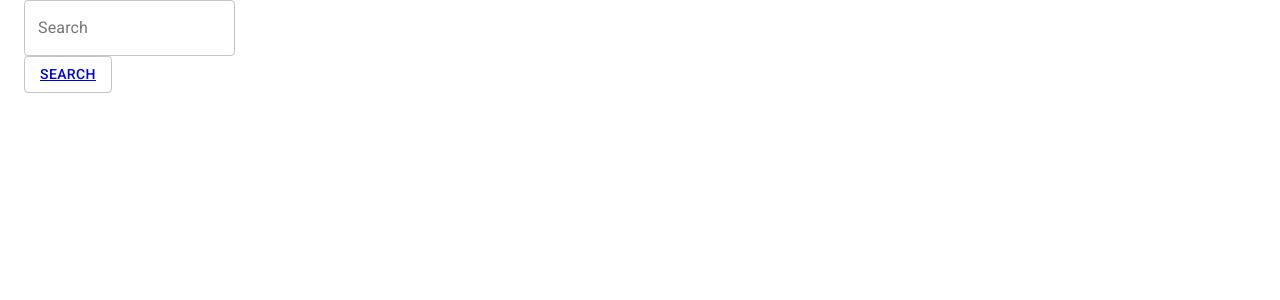
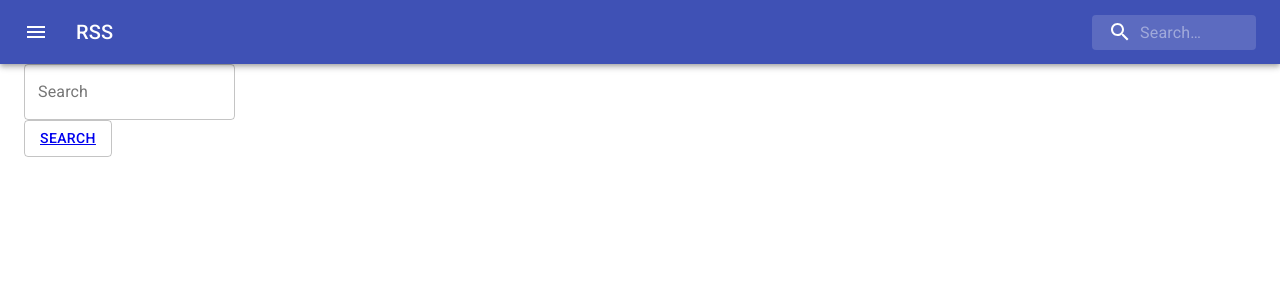
Before and after one commit to reisenbrandt/paperboy, a React (Create React App) app: page / in a window 1280 px wide. Shown: the top 300 px of the page. Built offline with nearby package versions, Linux system fonts and the light colour scheme.

Commit message:
added navbar but needs navigation set up and added/formatted the top headlines page

```diff
--- a/package.json
+++ b/package.json
@@ -4,6 +4,7 @@
   "private": true,
   "dependencies": {
     "@material-ui/core": "^4.12.3",
+    "@material-ui/icons": "^4.11.2",
     "@material-ui/styles": "^4.11.4",
     "@testing-library/jest-dom": "^5.14.1",
     "@testing-library/react": "^11.2.7",
--- a/src/App.js
+++ b/src/App.js
@@ -2,6 +2,7 @@
 import { BrowserRouter as Router, Switch, Route } from 'react-router-dom';
 import SearchPage from './pages/SearchPage';
 import Results from './pages/Results';
+import TopHeadlines from './pages/TopHeadlines';
 
 function App() {
   return (
@@ -14,6 +15,9 @@
           <Route path="/results">
             <Results />
           </Route>
+          <Route path="/topHeadlines">
+            <TopHeadlines />
+          </Route>
         </Switch>
       </div>
     </Router>
--- /dev/null
+++ b/src/components/NavBar.js
@@ -0,0 +1,101 @@
+import React from 'react';
+import AppBar from '@material-ui/core/AppBar';
+import Toolbar from '@material-ui/core/Toolbar';
+import IconButton from '@material-ui/core/IconButton';
+import Typography from '@material-ui/core/Typography';
+import InputBase from '@material-ui/core/InputBase';
+import { alpha, makeStyles } from '@material-ui/core/styles';
+import MenuIcon from '@material-ui/icons/Menu';
+import SearchIcon from '@material-ui/icons/Search';
+
+const useStyles = makeStyles((theme) => ({
+  root: {
+    flexGrow: 1,
+  },
+  menuButton: {
+    marginRight: theme.spacing(2),
+  },
+  title: {
+    flexGrow: 1,
+    display: 'none',
+    [theme.breakpoints.up('sm')]: {
+      display: 'block',
+    },
+  },
+  search: {
+    position: 'relative',
+    borderRadius: theme.shape.borderRadius,
+    backgroundColor: alpha(theme.palette.common.white, 0.15),
+    '&:hover': {
+      backgroundColor: alpha(theme.palette.common.white, 0.25),
+    },
+    marginLeft: 0,
+    width: '100%',
+    [theme.breakpoints.up('sm')]: {
+      marginLeft: theme.spacing(1),
+      width: 'auto',
+    },
+  },
+  searchIcon: {
+    padding: theme.spacing(0, 2),
+    height: '100%',
+    position: 'absolute',
+    pointerEvents: 'none',
+    display: 'flex',
+    alignItems: 'center',
+    justifyContent: 'center',
+  },
+  inputRoot: {
+    color: 'inherit',
+  },
+  inputInput: {
+    padding: theme.spacing(1, 1, 1, 0),
+    // vertical padding + font size from searchIcon
+    paddingLeft: `calc(1em + ${theme.spacing(4)}px)`,
+    transition: theme.transitions.create('width'),
+    width: '100%',
+    [theme.breakpoints.up('sm')]: {
+      width: '12ch',
+      '&:focus': {
+        width: '20ch',
+      },
+    },
+  },
+}));
+
+export default function NavBar() {
+  const classes = useStyles();
+
+  return (
+    <div className={classes.root}>
+      <AppBar position="static">
+        <Toolbar>
+          <IconButton
+            edge="start"
+            className={classes.menuButton}
+            color="inherit"
+            aria-label="open drawer"
+          >
+            <MenuIcon />
+          </IconButton>
+          <Typography className={classes.title} variant="h6" noWrap>
+            RSS
+          </Typography>
+          <div className={classes.search}>
+            <div className={classes.searchIcon}>
+              <SearchIcon />
+            </div>
+            <InputBase
+              placeholder="Search…"
+              classes={{
+                root: classes.inputRoot,
+                input: classes.inputInput,
+              }}
+              inputProps={{ 'aria-label': 'search' }}
+            />
+          </div>
+        </Toolbar>
+      </AppBar>
+    </div>
+  );
+}
--- a/src/pages/Results.js
+++ b/src/pages/Results.js
@@ -1,9 +1,13 @@
-import { Container, Grid, makeStyles, Paper } from '@material-ui/core';
+import { Container, Grid, makeStyles, Paper, Typography, Box } from '@material-ui/core';
 import React from 'react';
+import moment from 'moment';
+import NavBar from '../components/NavBar';
+
 
 const useStyles = makeStyles({
   root: {
-    flexGrow: 1
+    flexGrow: 1,
+    marginTop: "50px"
   },
   paper: {
     width: "500px",
@@ -11,7 +15,7 @@
     minHeight: "550px",
   },
   title: {
-    margin: "10px 4px 0 4px"
+    padding: "8px",
   },
   author: {
     margin: "0"
@@ -21,7 +25,7 @@
     maxHeight: "300px"
   },
   description: {
-    padding: "0 4px 0 4px"
+    padding: "8px"
   }
 })
 
@@ -300,6 +304,8 @@
   }
 
   return (
+    <Box>
+      <NavBar />
       <Container className={classes.root}>
         <Grid item xs={12}>
           <Grid container direction="row" justifyContent="center" spacing={2}>
@@ -307,14 +313,17 @@
               <Grid key={index} item>
                 <Paper className={classes.paper}>
                   <img className={classes.image} src={renderImage(news.urlToImage)} alt=""/>
-                <h3 className={classes.title}>{news.title}</h3>
-                <h4>By: {news.author}</h4>
-                <h5 className={classes.description}>{news.description}</h5>
+                  <Typography variant="h6" className={classes.title}>
+                    <a href={news.url}>{news.title}</a>
+                  </Typography>
+                  <Typography variant="subtitle2">By: {news.author} on {moment(`${news.publishedAt}`).format('LLL')}</Typography>
+                  <Typography variant="body" className={classes.description}>{news.description}</Typography>
                 </Paper>
               </Grid>
             ))}
           </Grid>
         </Grid>
       </Container>
+    </Box>
   )
 }
--- a/src/pages/SearchPage.js
+++ b/src/pages/SearchPage.js
@@ -1,6 +1,7 @@
 import { Box, Button, Container, TextField, AppBar } from '@material-ui/core'
 import React, { useState } from 'react'
 import { Link } from 'react-router-dom'
+import NavBar from '../components/NavBar'
 
 export default function SearchPage() {
   // const [results, setResults ] = useState([]);
@@ -15,6 +16,7 @@
   // }
   return (
     <Box>
+      <NavBar />
       <Container>
       <AppBar />
         <TextField id="outlined-basic" label="Search" variant="outlined" /><br />
--- /dev/null
+++ b/src/pages/TopHeadlines.js
@@ -0,0 +1,75 @@
+import { Box, Container, Typography, Grid, Paper, makeStyles } from '@material-ui/core'
+import React, { useEffect, useState } from 'react'
+import NavBar from '../components/NavBar'
+import moment from 'moment'
+
+const useStyles = makeStyles({
+  root: {
+    flexGrow: 1,
+    marginTop: "50px"
+  },
+  paper: {
+    width: "500px",
+    textAlign: "center",
+    minHeight: "550px",
+  },
+  title: {
+    padding: "8px",
+  },
+  author: {
+    margin: "0"
+  },
+  image: {
+    width: "450px",
+    maxHeight: "300px"
+  },
+  description: {
+    padding: "8px"
+  }
+})
+
+
+export default function TopHeadlines() {
+  const [results, setResults ] = useState([])
+  const classes = useStyles();
+
+  // useEffect(() => {
+  //   fetch('https://newsapi.org/v2/top-headlines?country=us&apiKey=c2791b40ded74e80945c31d37b320e2a')
+  //     .then(res => res.json())
+  //     .then(data => {
+  //       setResults(data.articles)
+  //     })
+  // }, [])
+
+  function renderImage(image) {
+    if (!image) {
+      return "/images/no-image-available.png"
+    } else {
+      return image
+    }
+  }
+
+  return (
+    <Box>
+      <NavBar />
+        <Container className={classes.root}>
+          <Grid item xs={12}>
+              <Grid container direction="row" justifyContent="center" spacing={2}>
+                {results.map((result, index) => (
+                  <Grid key={index} item>
+                    <Paper className={classes.paper}>
+                      <img className={classes.image} src={renderImage(result.urlToImage)} alt=""/>
+                      <Typography variant="h6" className={classes.title}>
+                        <a href={result.url}>{result.title}</a>
+                      </Typography>
+                      <Typography variant="subtitle2">By: {result.author} on {moment(`${result.publishedAt}`).format('LLL')}</Typography>
+                      <Typography variant="body" className={classes.description}>{result.description}</Typography>
+                    </Paper>
+                  </Grid>
+                ))}
+              </Grid>
+            </Grid>
+        </Container>
+    </Box>
+  )
+}
```
Also changed, not shown: 1 other file (tests, documents, lock files or other folders). Lines whose indentation alone changed are shown as unchanged.
